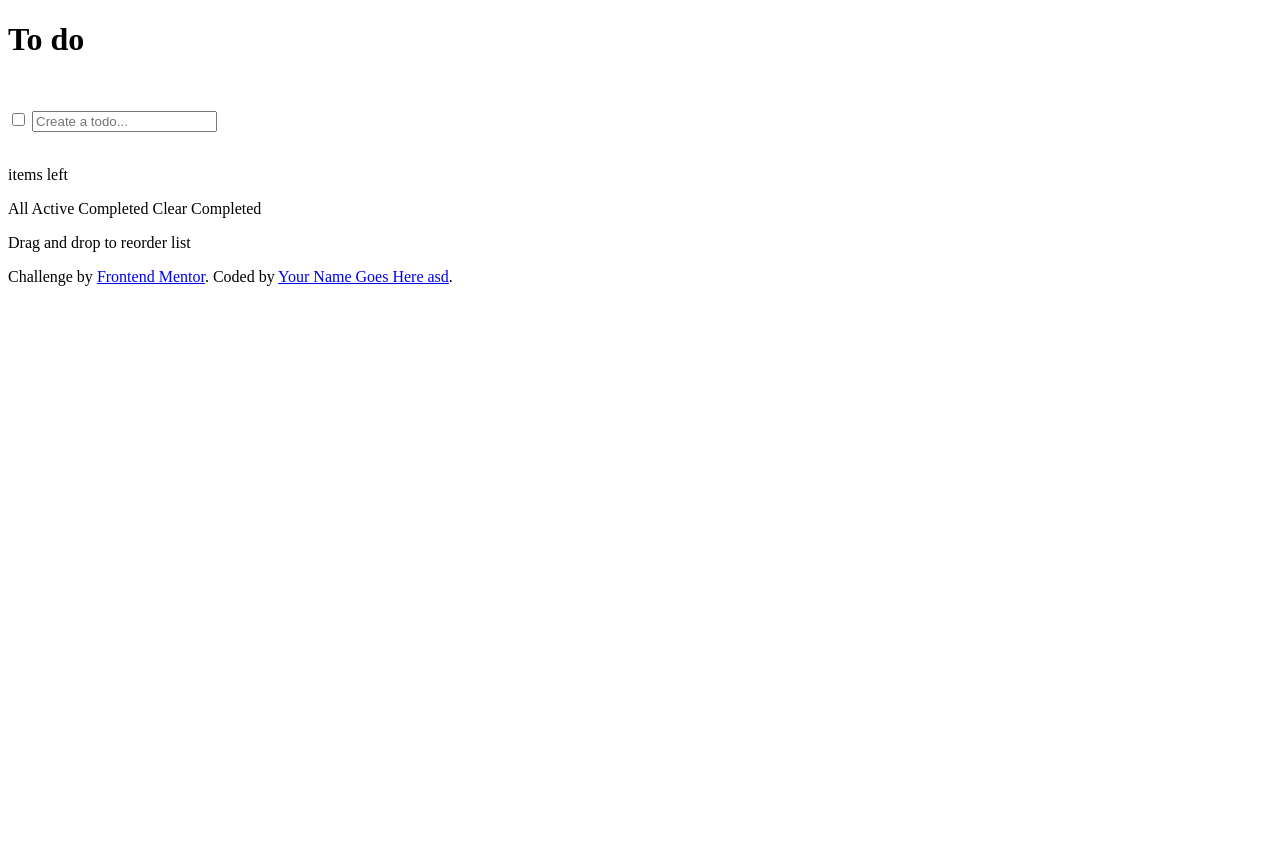
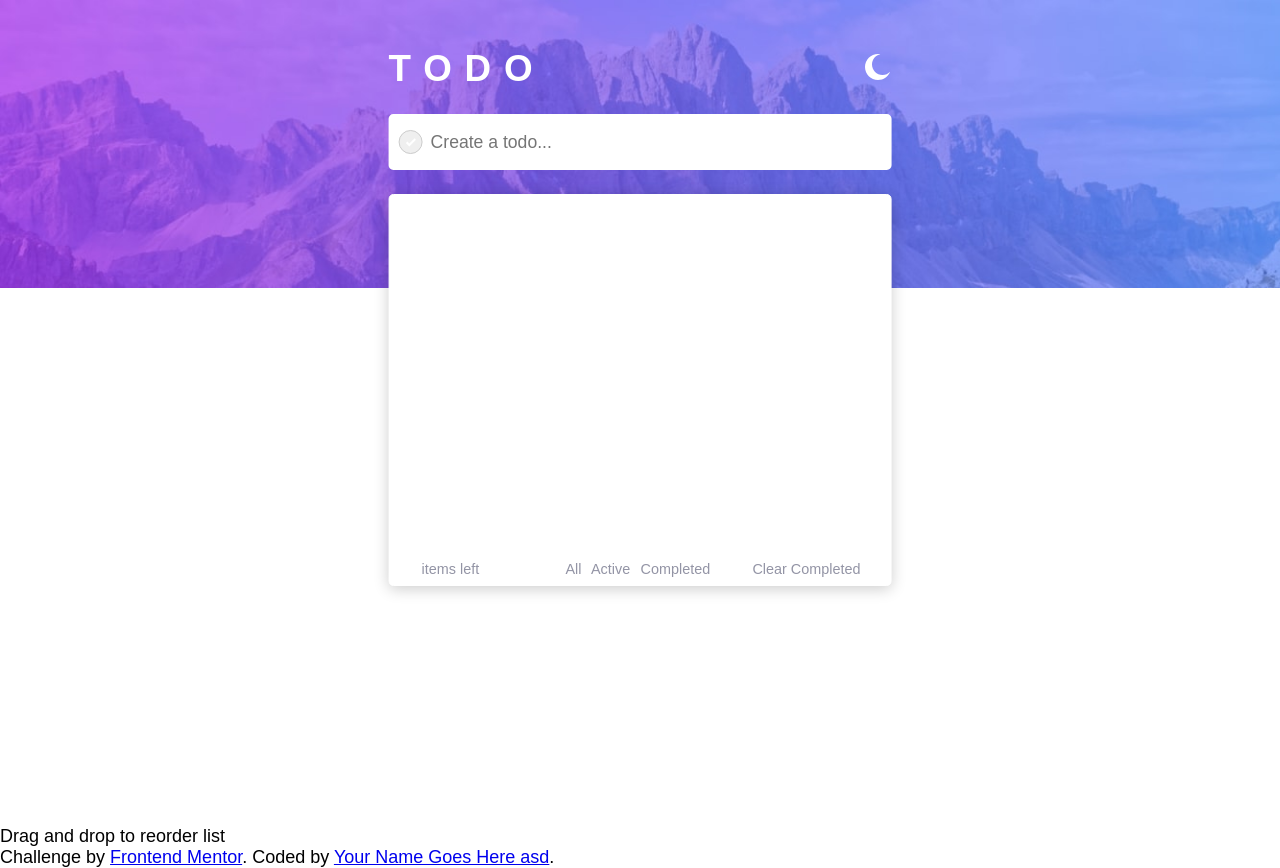
Before and after one commit to voonler/to-do-list-challenge, a plain HTML site: page index.html in a window 1280 px wide. Before the commit the page ends 800 px from the top, so only its background shows below. Drawn offline with Linux system fonts and the light colour scheme; a web font is replaced by a local one.

Commit message:
general todo container with hover items done

```diff
--- a/index.html
+++ b/index.html
@@ -14,28 +14,33 @@
 <body>
 
   <!--TODO-HEADER-->
-  <div class="todo-header">
-      <h1>To do</h1>
+  <div class="todo-header"></div>
+
+  <!--MAIN TODO CONTAINER-->
+  <div class="todo-main">
+    <!--TODO HEADING -->
+    <div class="todo-heading">
+      <h1>Todo</h1>
       <!--Button icon for toggling between light and dark mode-->
       <a class="daylight-toggler"><img src="images/icon-moon.svg"></a>
     </div>
-  <!--INPUT DIV -->
     <div class="todo-input-container">
-    <form>
-      <input type="checkbox" class="checkbox">
+      <form class="todo-form">
+        <button class="btn"><img src="images/icon-check.svg"></button>
         <input type="text" class="todo-input" placeholder="Create a todo...">
       </form>
-    <img>
     </div>
-
     <div class="todo-container">
       <ul class="todo-list"></ul>
       <div class="todo-footer">
         <p><span></span>items left</p>
+        <div class="todo-states">
           <a class="show-all">All</a>
           <a class="show-active">Active</a>
           <a class="show-completed">Completed</a>
+        </div>
         <a class="clear-completed">Clear Completed</a>
+      </div>
     </div>
   </div>
 
--- a/styles.css
+++ b/styles.css
@@ -0,0 +1,142 @@
+*{
+    margin: 0;
+    padding: 0;
+    box-sizing: border-box;
+}
+
+body{
+    font-size: 18px;
+    font-family: "Josefin Sans", sans-serif;
+}
+
+.todo-header{
+    background: url("images/bg-desktop-light.jpg");
+    height: 18rem;
+    width: 100%;
+    background-repeat: no-repeat;
+    background-size: cover; /*Fixes the issue of the width not being the full width of the screen*/
+}
+
+.todo-main{
+    text-align: center; /*Use text/object alignment on parent element for best practice*/
+    align-items: center;
+    position: relative;
+    top: -15rem;
+}
+
+.todo-heading{
+    display: inline-flex;
+    align-items: center; /*Aligns the 2 items in this div in the center*/
+}
+
+.todo-heading h1{
+    font-size: 2.3rem;
+    text-transform: uppercase;
+    letter-spacing: 0.8rem;
+    color: white;
+    font-weight: 700;
+    float: left;
+    margin-right: 20rem;
+}
+
+.todo-input-container{
+    border: 2px solid white;
+    max-width: 502.85px;
+    height: 3.5rem;
+    position: relative;
+    right: -50%;
+    transform: translateX(-50%); /*Translates the input container to the center*/
+    display: flex;
+    align-items: center;
+    background-color: white;
+    margin-top: 1.5rem;
+    margin-bottom: 1.5rem;
+    border-radius: 0.3rem;
+}
+
+.todo-form{
+    text-align: left;
+    justify-items: left;
+    margin-left: 0.5rem;
+    position: relative;
+    display: inline-flex;
+    align-items: center;
+}
+
+/*Removes decoration from input html */
+.todo-input{
+    border: none;
+    background-color: transparent;
+    outline: none;
+    resize: none;
+    padding-right: 15rem;
+    padding-top: 0.5rem;
+    padding-bottom: 0.5rem;
+    font-size: 1.1rem;
+    font-weight: 400;
+    font-family: "Josefin Sans", sans-serif;
+}
+
+/*Styling the button*/
+.btn{
+    border-radius: 50%;
+    height: 1.5rem;
+    width: 1.5rem;
+    margin-right: 0.5rem;
+    cursor: pointer;
+    border: 0.1rem solid #ccc;
+}
+
+.todo-container {
+    border: 0.1rem solid white;
+    max-width: 502.85px;
+    position: relative;
+    left: 50%;
+    transform: translateX(-50%);
+    height: 24.5rem;
+    background-color: white;
+    border-radius: 0.3rem;
+    box-shadow: 0px 3px 15px rgba(0,0,0,0.2);
+}
+
+.todo-footer{
+    position: absolute;
+    bottom: 0;
+    font-size: 0.9rem;
+    font-weight: 520;
+    width: 502.85px;
+    display: flex;
+    justify-content: space-between;
+    color:hsl(236, 9%, 61%);
+    margin-bottom: 0.5rem;
+    cursor: pointer;
+}
+
+/*Evenly space out the items in the todo-footer*/
+.todo-footer p{
+    margin-left: 2rem;
+}
+
+.todo-footer .clear-completed{
+    margin-right: 2rem;
+}
+
+.todo-footer .todo-states >*{
+    margin-right: 0.4rem;
+}
+
+.todo-states{
+    align-items: center;
+    justify-content: center;
+    position: absolute;
+    left: 50%;
+    transform: translateX(-50%);
+}
+
+
+.todo-footer p:hover,
+.todo-footer .clear-completed:hover,
+.todo-states >*:hover
+{
+    color: hsl(235, 19%, 35%);
+}
```
Also changed, not shown: 1 other file. Lines whose indentation alone changed are shown as unchanged.
